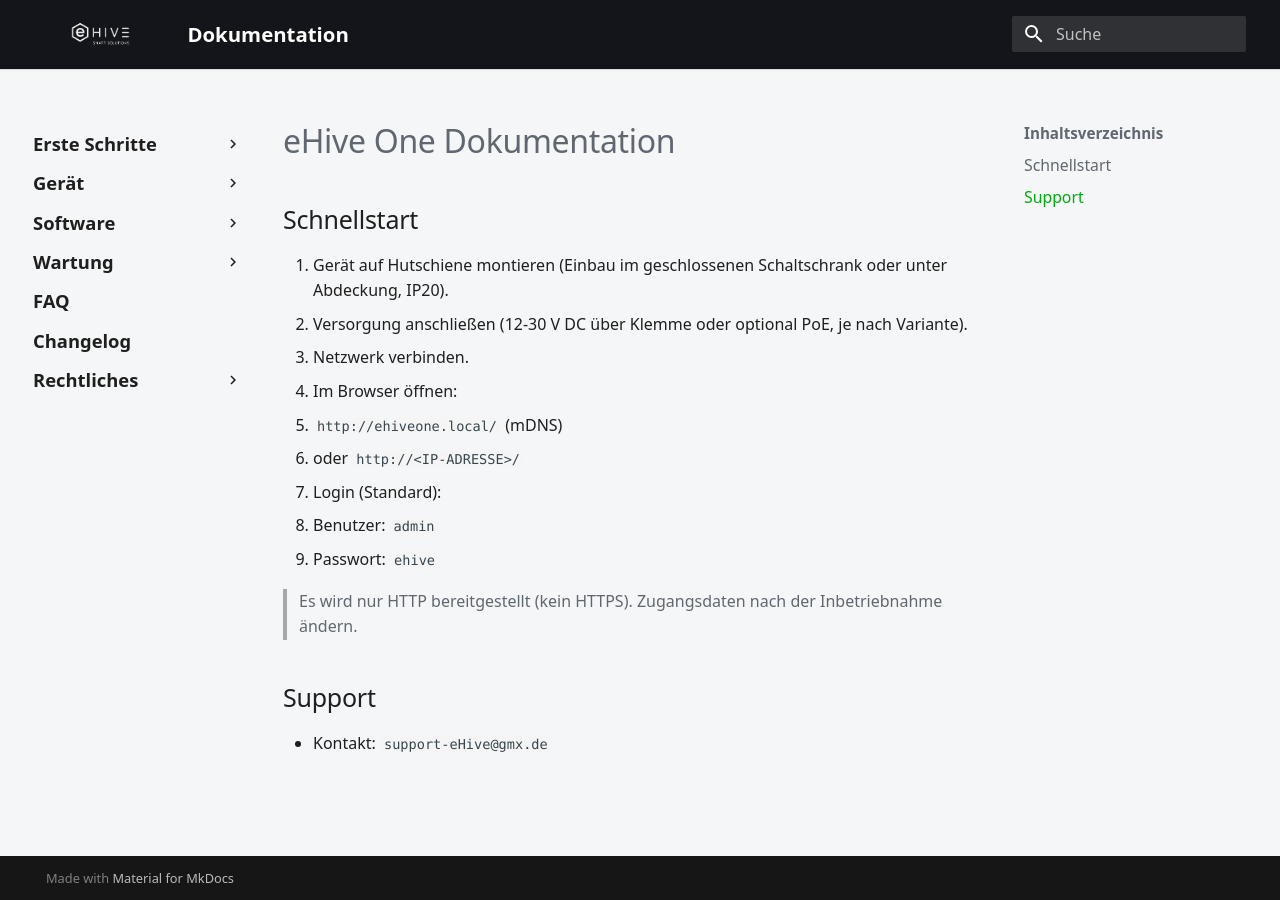
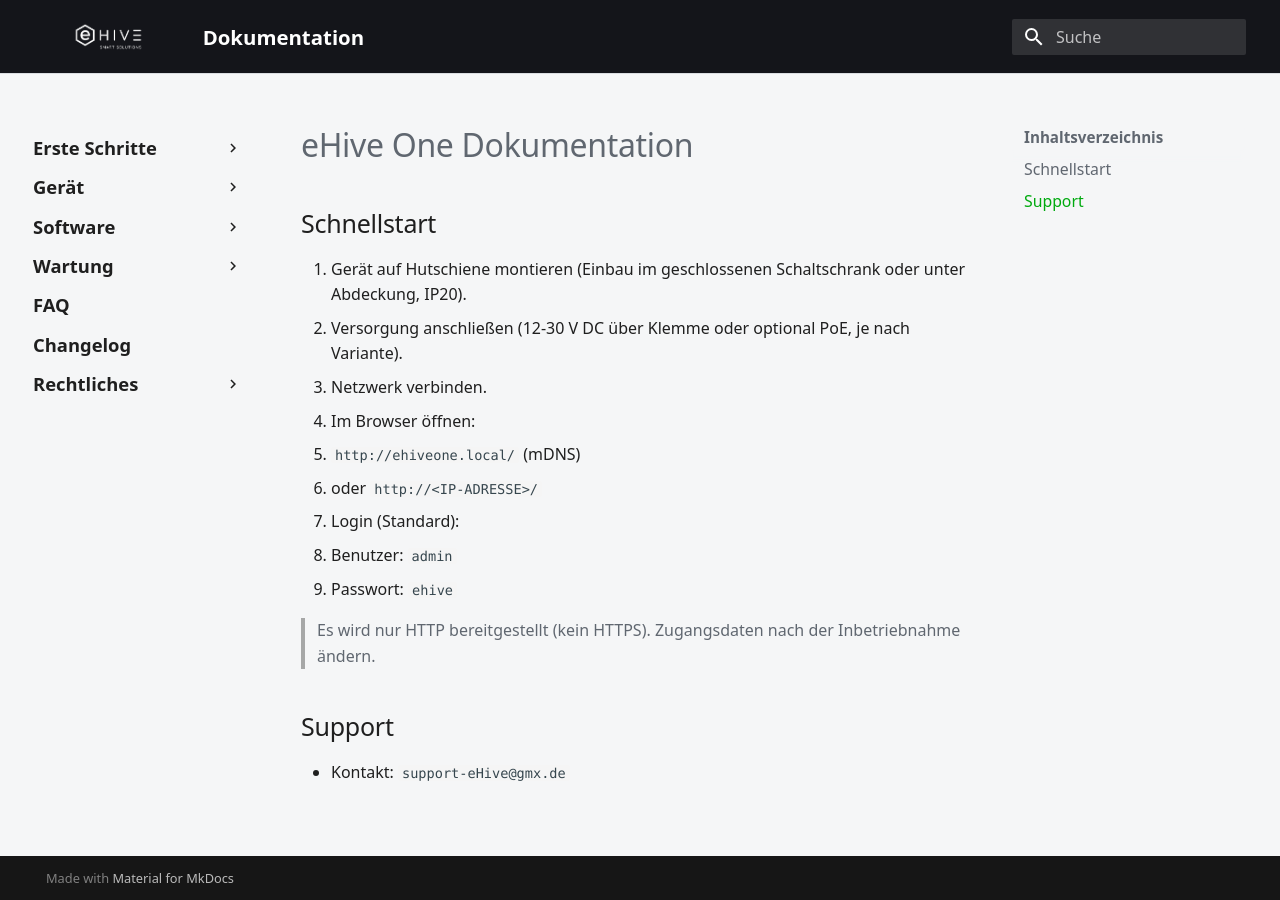
Before and after one commit to ehive-dev/doc, an MkDocs documentation site: the page built from docs/index.md, in a window 1280 px wide. Built offline with MkDocs 1.6.1 and Material for MkDocs 9.7.7, drawn with Linux system fonts in a browser that asks for light colours.

Commit message:
Enlarge header logo and increase sidebar-to-content spacing

```diff
--- a/docs/assets/stylesheets/extra.css
+++ b/docs/assets/stylesheets/extra.css
@@ -70,7 +70,7 @@ textarea {
 
 .md-header__button.md-logo img,
 .md-header__button.md-logo svg {
-  height: 2.15rem;
+  height: 2.45rem;
   width: auto;
 }
 
@@ -153,6 +153,7 @@ textarea {
 @media screen and (min-width: 60em) {
   .md-sidebar--primary {
     margin-left: -0.65rem;
+    margin-right: 0.9rem;
   }
 
   [dir="ltr"] .md-sidebar--primary .md-nav--primary .md-nav__link .md-nav__icon {
```
